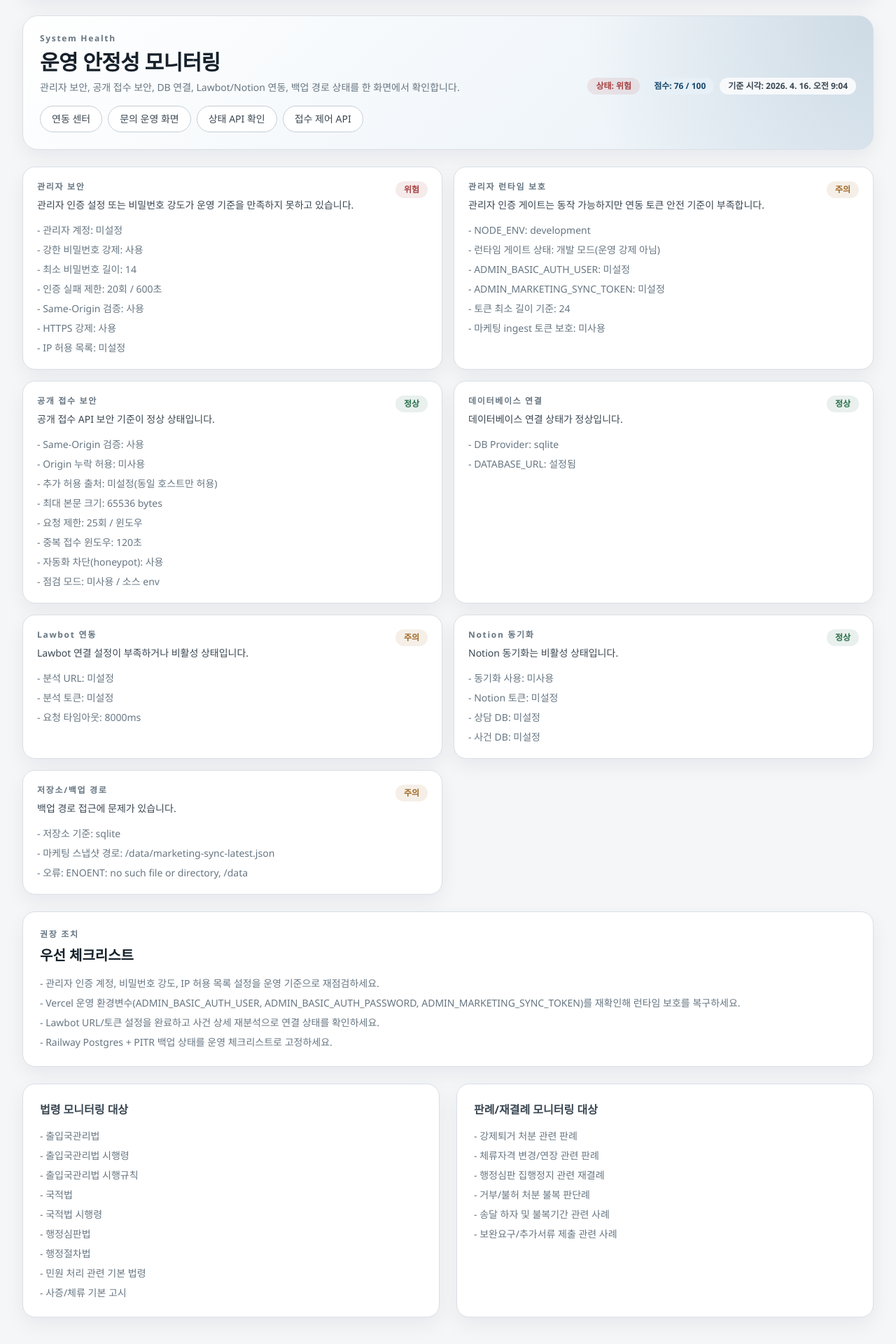
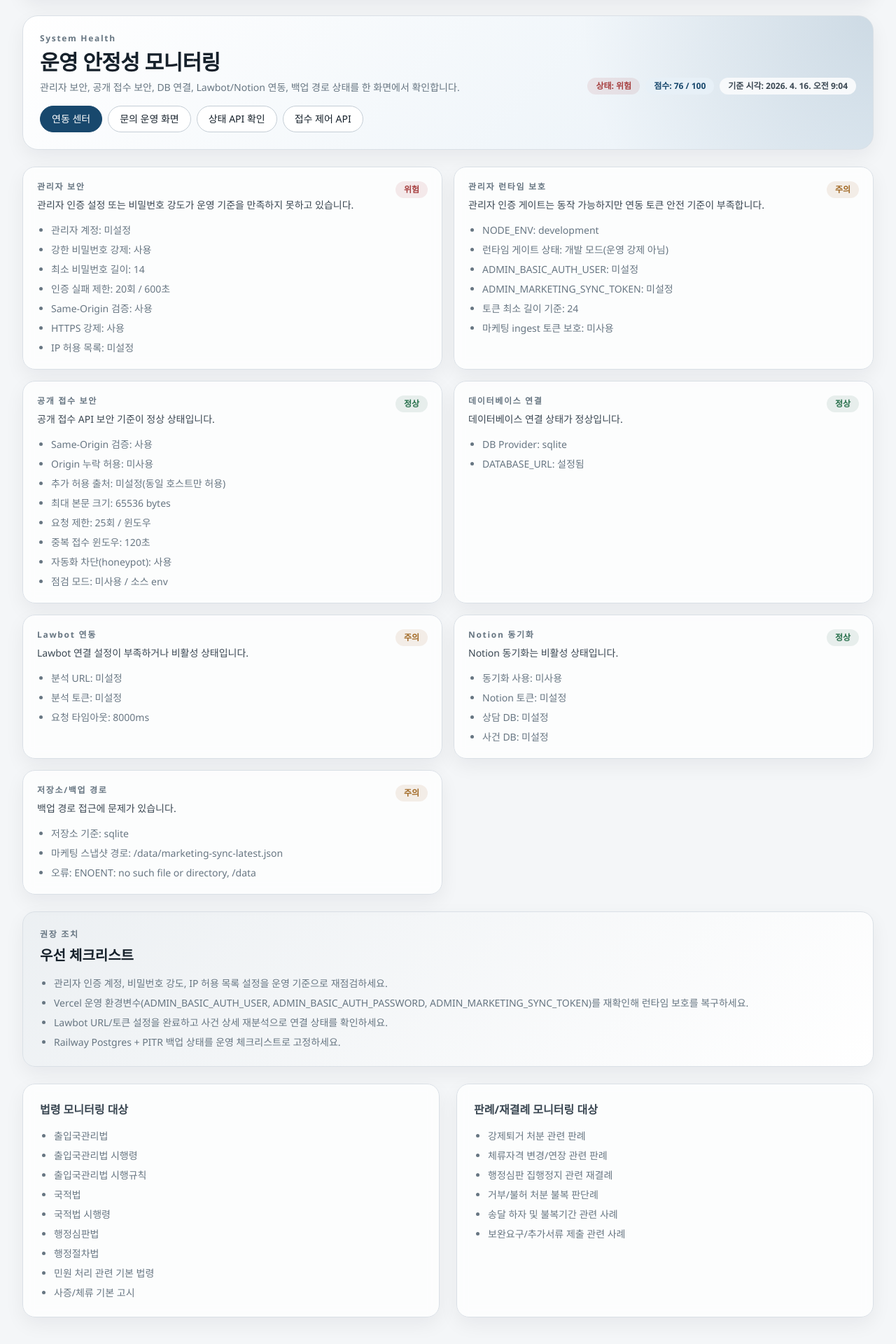
Before and after one commit to sangjin0302-commits/Admin-system-, a Next.js app: page /admin/monitoring in a window 1280 px wide. Shown: the part 348-2268 px from the top of the page at 70% size. Built offline with nearby package versions, Linux system fonts and the light colour scheme; no server answers; the database is empty.

Commit message:
design: polish admin integrations and monitoring presentation layer

```diff
--- a/src/app/admin/monitoring/page-safe-v4.tsx
+++ b/src/app/admin/monitoring/page-safe-v4.tsx
@@ -31,16 +31,30 @@ const precedentTargets = [
   "보완요구/추가서류 제출 관련 사례"
 ];
 
+type MonitoringTone = "success" | "warning" | "danger" | "primary" | "neutral";
+
+const monitoringToneClassMap: Record<MonitoringTone, string> = {
+  success: "bg-success/10 text-success",
+  warning: "bg-warning/10 text-warning",
+  danger: "bg-danger/10 text-danger",
+  primary: "bg-primary-soft text-primary",
+  neutral: "bg-surface-muted text-text"
+};
+
 function levelBadgeClass(level: HealthLevel) {
-  if (level === "ok") return "bg-success/10 text-success";
-  if (level === "warn") return "bg-warning/10 text-warning";
-  return "bg-danger/10 text-danger";
+  if (level === "ok") return monitoringToneClassMap.success;
+  if (level === "warn") return monitoringToneClassMap.warning;
+  return monitoringToneClassMap.danger;
 }
 
 function levelLabel(level: HealthLevel) {
   if (level === "ok") return "정상";
   if (level === "warn") return "주의";
   return "위험";
+}
+
+function statusBadgeClassName(tone: MonitoringTone) {
+  return `ui-status-pill ${monitoringToneClassMap[tone]}`;
 }
 
 async function safeGetSystemHealthSnapshot(): Promise<SystemHealthSnapshot> {
@@ -84,13 +98,21 @@ export default async function AdminMonitoringPageSafeV4() {
             </p>
           </div>
           <div className="flex flex-wrap gap-2">
-            <span className={`rounded-full px-3 py-1 text-xs font-semibold ${levelBadgeClass(snapshot.overallLevel)}`}>
+            <span
+              className={statusBadgeClassName(
+                snapshot.overallLevel === "ok"
+                  ? "success"
+                  : snapshot.overallLevel === "warn"
+                    ? "warning"
+                    : "danger"
+              )}
+            >
               상태: {levelLabel(snapshot.overallLevel)}
             </span>
-            <span className="rounded-full bg-primary-soft px-3 py-1 text-xs font-semibold text-primary">
+            <span className={statusBadgeClassName("primary")}>
               점수: {snapshot.score} / 100
             </span>
-            <span className="rounded-full bg-surface-muted px-3 py-1 text-xs font-semibold text-text">
+            <span className={statusBadgeClassName("neutral")}>
               기준 시각: {formatDateTime(snapshot.generatedAt)}
             </span>
           </div>
@@ -99,25 +121,25 @@ export default async function AdminMonitoringPageSafeV4() {
         <div className="mt-4 flex flex-wrap gap-2">
           <Link
             href="/admin/integrations"
-            className="inline-flex items-center justify-center rounded-full border border-line-strong bg-surface px-4 py-2 text-sm font-medium text-text transition hover:bg-surface-muted"
+            className="ui-cta-pill-primary"
           >
             연동 센터
           </Link>
           <Link
             href="/admin/inquiries"
-            className="inline-flex items-center justify-center rounded-full border border-line-strong bg-surface px-4 py-2 text-sm font-medium text-text transition hover:bg-surface-muted"
+            className="ui-cta-pill"
           >
             문의 운영 화면
           </Link>
           <Link
             href="/api/admin/system/health"
-            className="inline-flex items-center justify-center rounded-full border border-line-strong bg-surface px-4 py-2 text-sm font-medium text-text transition hover:bg-surface-muted"
+            className="ui-cta-pill"
           >
             상태 API 확인
           </Link>
           <Link
             href="/api/admin/system/intake-control"
-            className="inline-flex items-center justify-center rounded-full border border-line-strong bg-surface px-4 py-2 text-sm font-medium text-text transition hover:bg-surface-muted"
+            className="ui-cta-pill"
           >
             접수 제어 API
           </Link>
@@ -126,50 +148,50 @@ export default async function AdminMonitoringPageSafeV4() {
 
       <div className="grid gap-4 xl:grid-cols-2">
         {snapshot.items.map((item) => (
-          <Card key={item.key} className="p-5">
+          <Card key={item.key} className="ui-analysis-panel p-5">
             <div className="flex items-start justify-between gap-3">
               <div>
                 <p className="ui-kicker">{item.title}</p>
                 <p className="mt-2 text-sm text-text">{item.summary}</p>
               </div>
-              <span className={`rounded-full px-3 py-1 text-xs font-semibold ${levelBadgeClass(item.level)}`}>
+              <span className={`ui-status-pill ${levelBadgeClass(item.level)}`}>
                 {levelLabel(item.level)}
               </span>
             </div>
-            <ul className="mt-4 space-y-2 text-sm text-text-muted">
+            <ul className="mt-4 list-disc space-y-2 pl-5 text-sm text-text-muted">
               {item.details.map((detail) => (
-                <li key={detail}>- {detail}</li>
+                <li key={detail}>{detail}</li>
               ))}
             </ul>
           </Card>
         ))}
       </div>
 
-      <Card className="p-6">
+      <Card className="ui-analysis-summary p-6">
         <p className="ui-kicker">권장 조치</p>
         <h3 className="mt-2 ui-section-title">우선 체크리스트</h3>
-        <ul className="mt-4 space-y-2 text-sm text-text-muted">
+        <ul className="mt-4 list-disc space-y-2 pl-5 text-sm text-text-muted">
           {snapshot.recommendedActions.map((action) => (
-            <li key={action}>- {action}</li>
+            <li key={action}>{action}</li>
           ))}
         </ul>
       </Card>
 
       <div className="grid gap-6 lg:grid-cols-2">
-        <Card className="p-6">
+        <Card className="ui-analysis-panel p-6">
           <h3 className="text-base font-semibold text-text">법령 모니터링 대상</h3>
-          <ul className="mt-4 space-y-2 text-sm text-text-muted">
+          <ul className="mt-4 list-disc space-y-2 pl-5 text-sm text-text-muted">
             {lawTargets.map((item) => (
-              <li key={item}>- {item}</li>
+              <li key={item}>{item}</li>
             ))}
           </ul>
         </Card>
 
-        <Card className="p-6">
+        <Card className="ui-analysis-panel p-6">
           <h3 className="text-base font-semibold text-text">판례/재결례 모니터링 대상</h3>
-          <ul className="mt-4 space-y-2 text-sm text-text-muted">
+          <ul className="mt-4 list-disc space-y-2 pl-5 text-sm text-text-muted">
             {precedentTargets.map((item) => (
-              <li key={item}>- {item}</li>
+              <li key={item}>{item}</li>
             ))}
           </ul>
         </Card>
--- a/src/app/globals.css
+++ b/src/app/globals.css
@@ -175,6 +175,18 @@ a {
     @apply inline-flex items-center rounded-full border border-line-strong bg-white/80 px-3 py-1 text-xs font-semibold text-text-strong;
   }
 
+  .ui-status-pill {
+    @apply inline-flex items-center rounded-full px-3 py-1 text-xs font-semibold;
+  }
+
+  .ui-cta-pill {
+    @apply inline-flex items-center justify-center rounded-full border border-line-strong bg-surface px-4 py-2 text-sm font-medium text-text-strong transition hover:bg-surface-muted;
+  }
+
+  .ui-cta-pill-primary {
+    @apply inline-flex items-center justify-center rounded-full border border-primary bg-primary px-4 py-2 text-sm font-medium text-white transition hover:bg-[#143d5d] hover:border-[#143d5d];
+  }
+
   .ui-analysis-summary {
     background:
       linear-gradient(135deg, rgba(24, 72, 109, 0.08), rgba(255, 255, 255, 0.9)),
```
Also changed, not shown: src/app/admin/integrations/page.tsx (+67 -35 lines).
